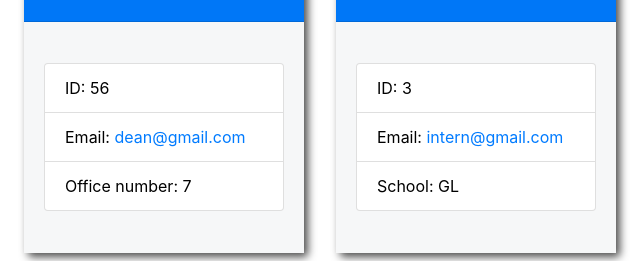
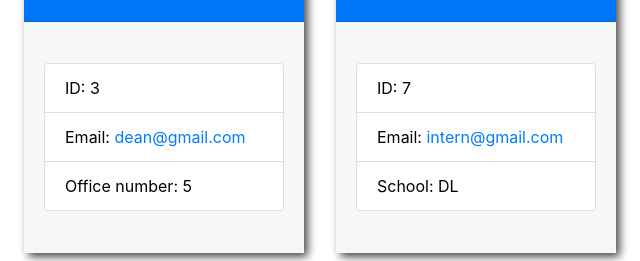
Before and after one commit to sandycchen/Team-Profile-Generator, a website: page output/team.html in a window 1280 px wide. Shown: the part 363-624 px from the top of the page, 320-960 px from the left. Drawn offline with nearby package versions, Linux system fonts and the light colour scheme; files that its build step writes are made by us from their sources.

Commit message:
generated new html

```diff
--- a/output/team.html
+++ b/output/team.html
@@ -32,9 +32,9 @@
         </div>
         <div class="card-body">
             <ul class="list-group">
-                <li class="list-group-item">ID: 56</li>
+                <li class="list-group-item">ID: 3</li>
                 <li class="list-group-item">Email: <a href="mailto:dean@gmail.com">dean@gmail.com</a></li>
-                <li class="list-group-item">Office number: 7</li>
+                <li class="list-group-item">Office number: 5</li>
             </ul>
         </div>
     </div>
@@ -46,9 +46,9 @@
     </div>
     <div class="card-body">
         <ul class="list-group">
-            <li class="list-group-item">ID: 3</li>
+            <li class="list-group-item">ID: 7</li>
             <li class="list-group-item">Email: <a href="mailto:intern@gmail.com">intern@gmail.com</a></li>
-            <li class="list-group-item">School: GL</li>
+            <li class="list-group-item">School: DL</li>
         </ul>
     </div>
 </div>
```
Also changed, not shown: 1 other file.
